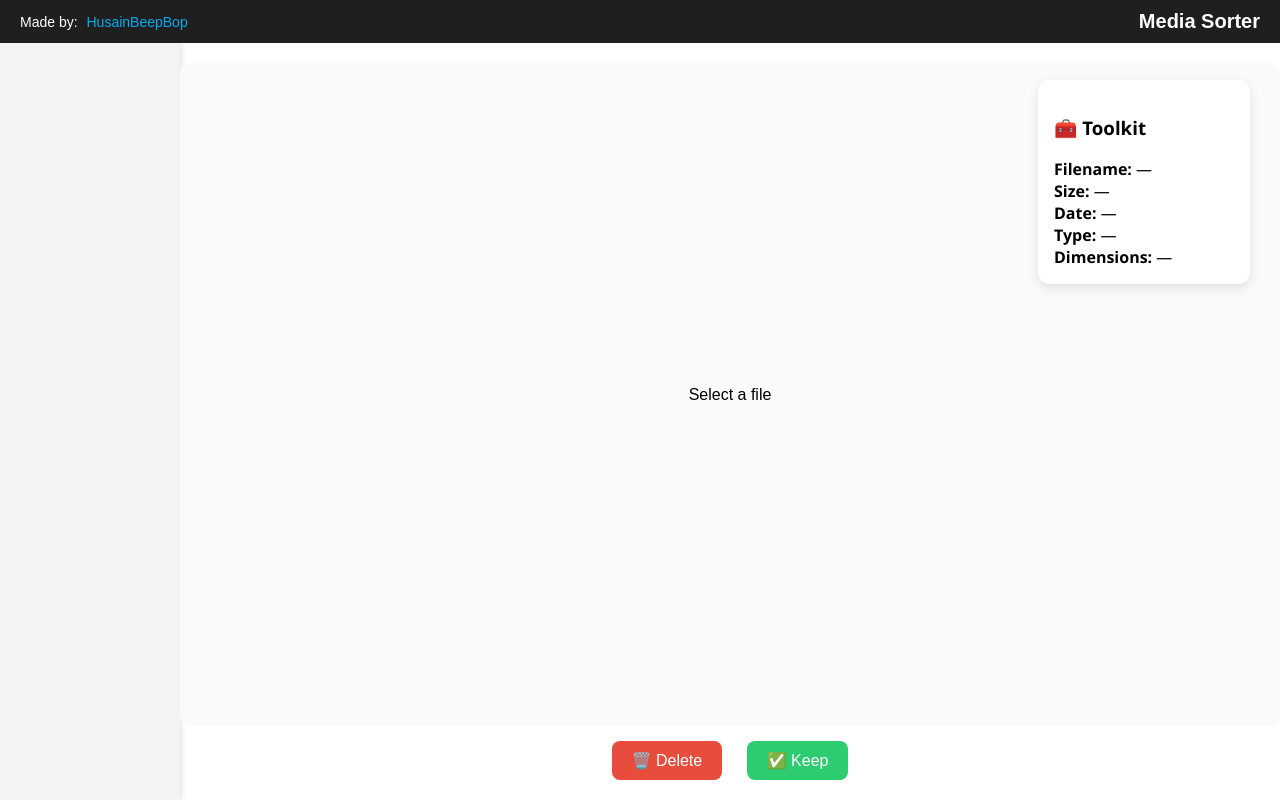
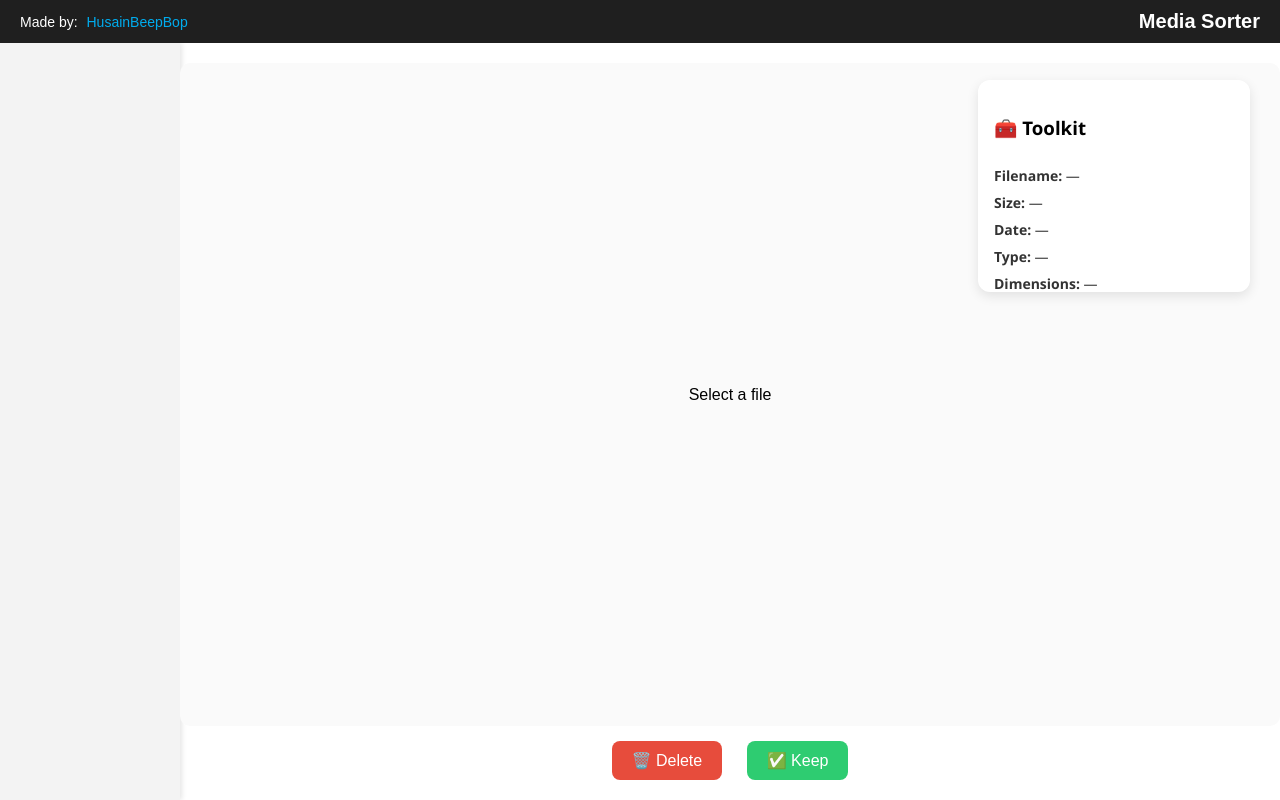
Before and after one commit to HusainBeepBop/media-sorter, a Flask app: page / in a window 1280 px wide. Run offline with Flask 3, Linux system fonts and the light colour scheme; data that the repository does not hold is empty.

Commit message:
updated toolkit styling+placeholder styling

```diff
--- a/static/css/style.css
+++ b/static/css/style.css
@@ -148,8 +148,16 @@ header .right {
   padding: 16px;
   font-family: 'Segoe UI', sans-serif;
   z-index: 1000;
-  min-width: 180px;
-  max-width: 280px;
-  max-height: 90vh;
-  overflow-y: auto;
+  width: 240px; /* fixed width */
+  height: 180px; /* fixed height */
+  display: flex;
+  flex-direction: column;
+  justify-content: start;
+  gap: 8px;
+  overflow: hidden;
 }
+
+.toolkit-field {
+  font-size: 14px;
+  color: #333;
+}
```
